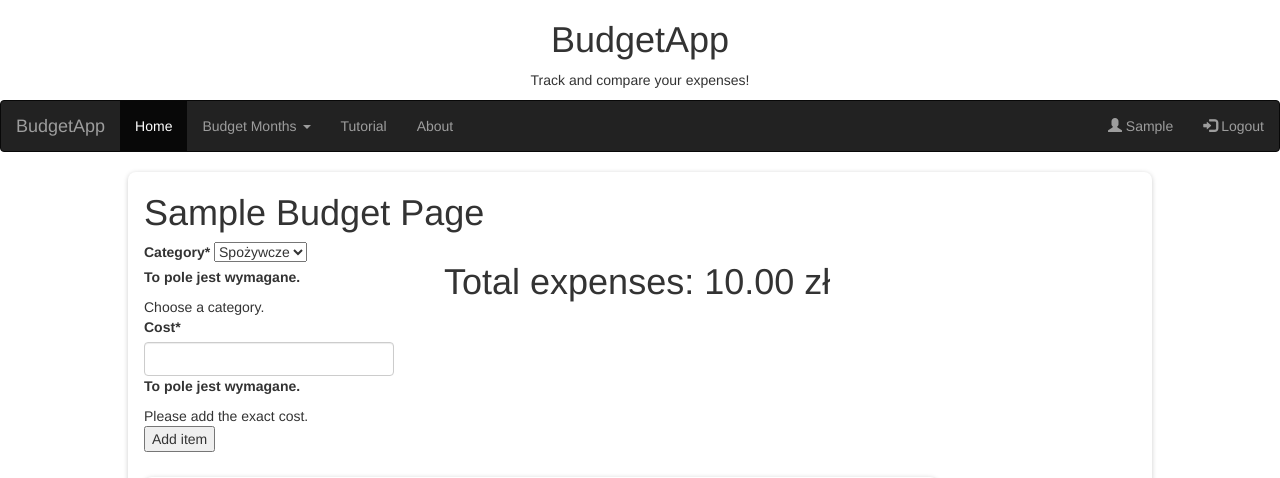
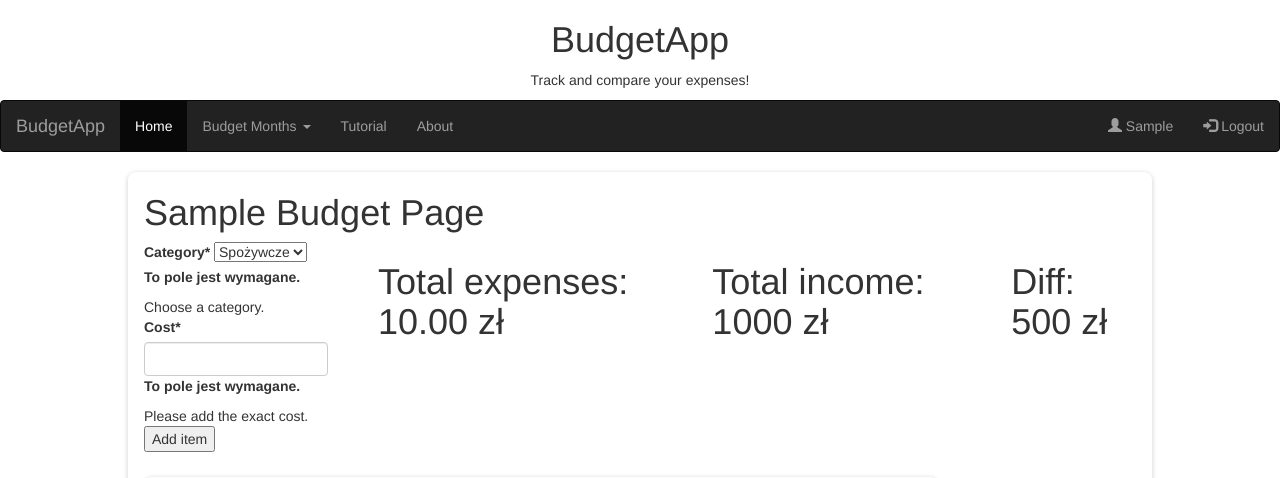
Before and after one commit to Tomz899/BudgetApp, a Django app: page / in a window 1280 px wide. Shown: the top 478 px of the page. Run offline with Django 3.2, Linux system fonts and the light colour scheme; a user stored in the database is signed in; tables that the repository leaves empty hold one stand-in row (values such as "Sample post"); some libraries are stand-ins or nearby versions.

```diff
--- a/budget/templates/budget/budget.html
+++ b/budget/templates/budget/budget.html
@@ -19,6 +19,8 @@
   {% for key, value in total_cost.items %}
   <h1>Total expenses: {{value|floatformat:2}} zł</h1>
   {% endfor %}
+  <h1>Total income: 1000 zł</h1>
+  <h1>Diff: 500 zł</h1>
 </section>
 
 <div class="container-sm">
--- a/budget/views.py
+++ b/budget/views.py
@@ -18,7 +18,7 @@ def budget(request):
     )
 
     # Setting up pagination per expense_items
-    paginator = Paginator(expense_items, 10)  # Show 10 items per page.
+    paginator = Paginator(expense_items, 10, 3)  # Show 10 items per page.
     page_number = request.GET.get("page")
     page_obj = paginator.get_page(page_number)
 
```
